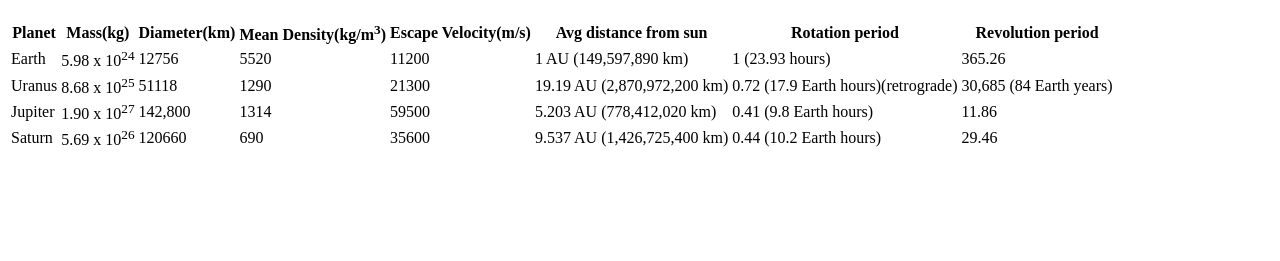
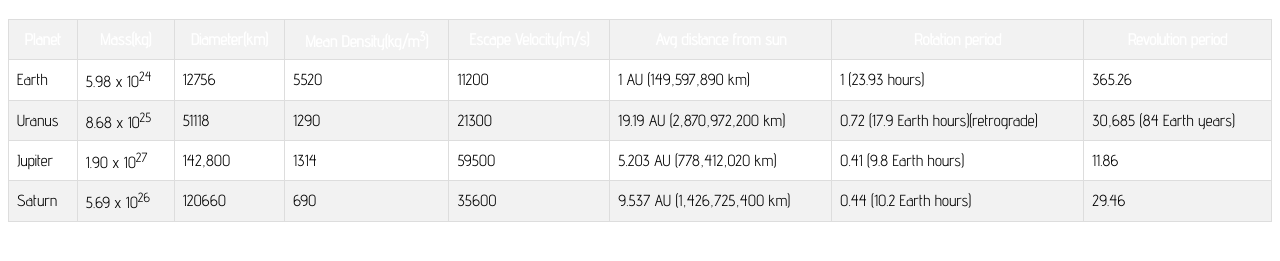
Before and after one commit to YourEpicness/Lab5, a plain HTML site: page index.html in a window 1280 px wide. Shown: the part 61-322 px from the top of the page. Drawn offline with Linux system fonts and the light colour scheme.

Commit message:
fixed index.html
fixed stylesheet link

```diff
--- a/index.html
+++ b/index.html
@@ -3,13 +3,14 @@
 <head>
   <meta charset="UTF-8">
   <title> ITMD 361 Lab 5 </title>
-  <link rel="stylesheet" href="css/index.css"
+  <link href="https://fonts.googleapis.com/css?family=Advent+Pro&display=swap" rel="stylesheet">
+  <link rel="stylesheet" type="text/css" href="css/index.css">
 </head>
 
 <body>
   <h1> Planet Information </h1>
 
-  <table>
+  <table id="planets">
     <tr>
       <th> Planet </th>
       <th> Mass(kg) </th>
```
